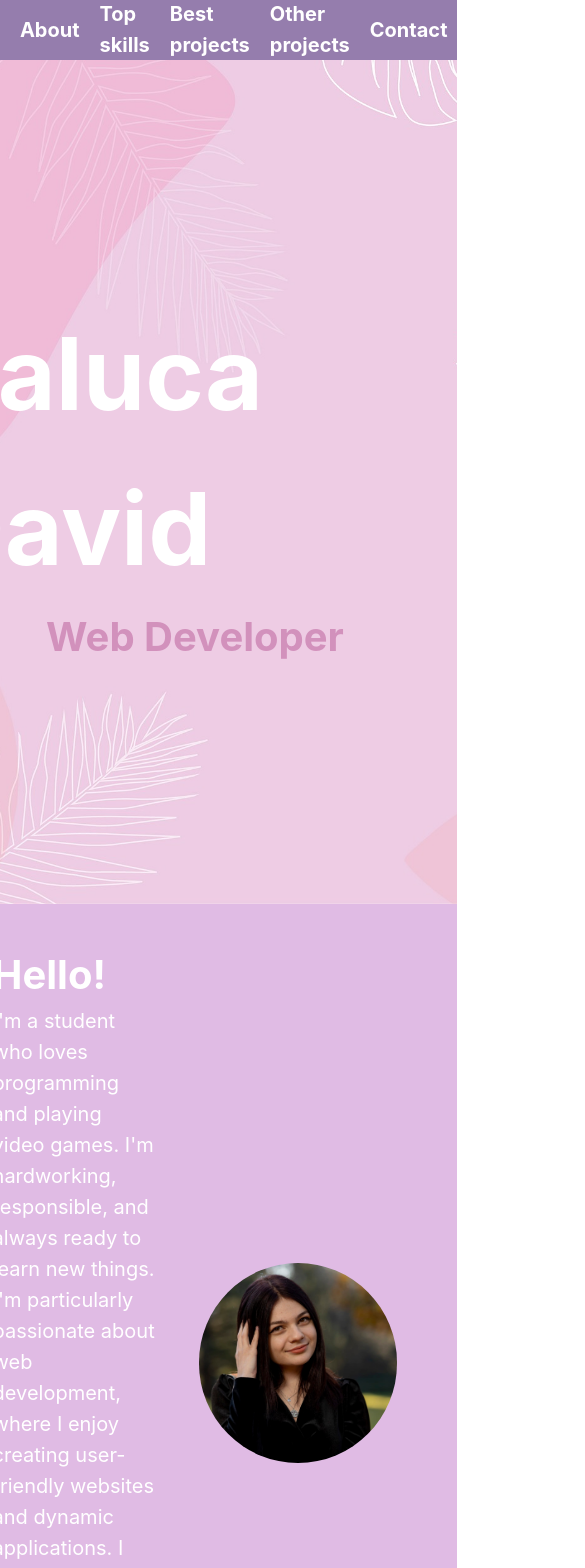
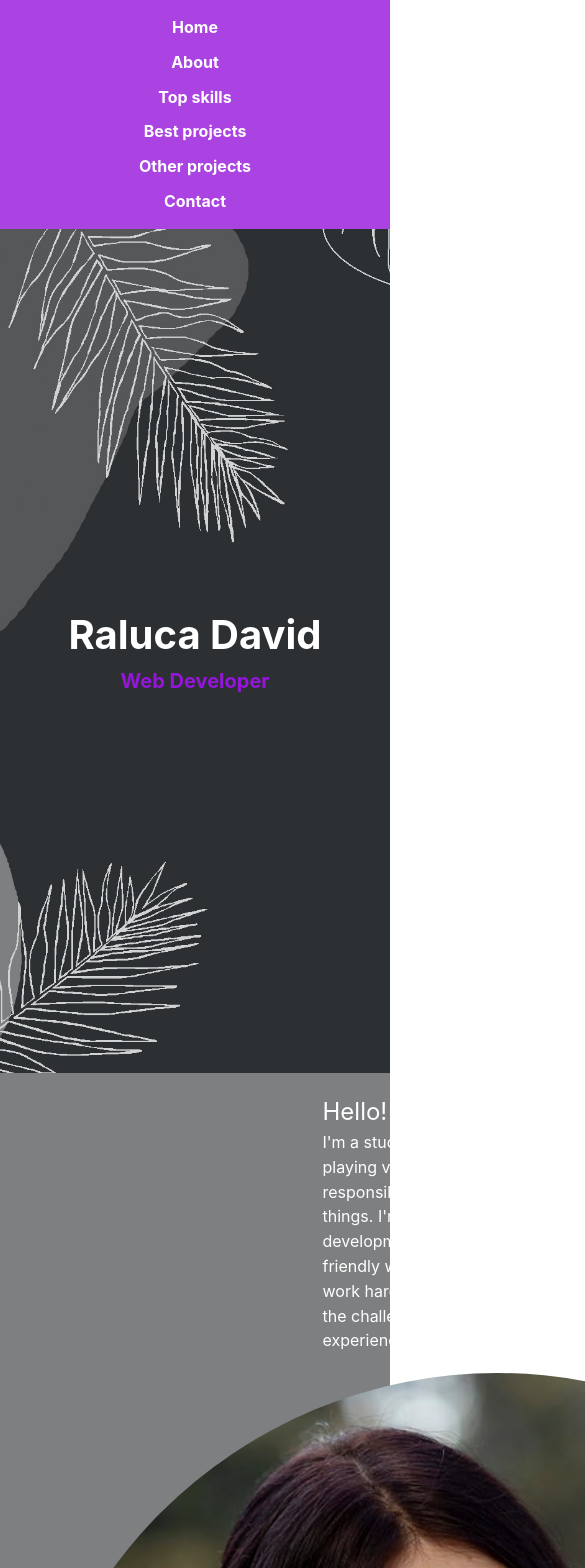
Before and after one commit to RalucaDavid/My-Portfolio, a React (Create React App) app in the folder my-portfolio/: page / in a window 390 px wide. Shown: the top 1568 px of the page, 585 px wide, since content can reach past the window. Built offline with nearby package versions, Linux system fonts and the light colour scheme.

Commit message:
change the color scheme and make some componente mobile responsive

```diff
--- a/my-portfolio/src/App.css
+++ b/my-portfolio/src/App.css
@@ -1,6 +1,4 @@
-
 body {
-    background-color: #f4f4f4;
     font-family: Arial, sans-serif;
     margin: 0;
     display: flex;
--- a/my-portfolio/src/components/about/about.module.css
+++ b/my-portfolio/src/components/about/about.module.css
@@ -1,31 +1,47 @@
-
-.aboutWrapper{
-    background-color: #E0BBE4;
-    padding: 40px 60px 40px 60px;
+.aboutWrapper {
+    background-color: var(--gray-light);
+    padding: 40px 60px;
     width: 100%;
     display: flex;
     align-items: center;
     justify-content: space-between;
     gap: 40px;
+    flex-wrap: nowrap;
 }
 
-.greeting{
-    font-size: 40px !important;
-    color: white !important;
-    font-weight: bold !important;
+.image {
+    border-radius: 50% !important;
+    object-fit: cover !important;
+    flex-shrink: 0;
 }
 
-.aboutMe{
-    color: white !important;
-    font-size: 20px !important;
+.greeting, .aboutMe{
+    color: var(--white) !important;
 }
 
-.info{
-    display: flex;
-    flex-direction: column;
+@media (max-width: 768px) {
+    .aboutWrapper {
+        flex-direction: column;
+        padding: 20px;
+        gap: 20px;
+        flex-wrap: wrap;
+    }
+
+    .greeting {
+        font-size: 50px !important;
+    }
+
+    .aboutMe {
+        font-size: 18px !important;
+    }
 }
 
-.image{
-    border-radius: 50% !important;
-    object-fit: cover !important;
+@media (max-width: 480px) {
+    .greeting {
+        font-size: 24px !important;
+    }
+
+    .aboutMe {
+        font-size: 16px !important;
+    }
 }
--- a/my-portfolio/src/components/best-projects/best-projects.module.css
+++ b/my-portfolio/src/components/best-projects/best-projects.module.css
@@ -1,6 +1,6 @@
 
 .bestProjectsWrapper{
-    background-color: #D291BC;
+    background-color: var(--gray-light);
     padding: 40px 20px 40px 20px;
     display: flex;
     align-items: center;
@@ -9,7 +9,7 @@
 }
 
 .title{
-    color:white !important;
+    color:var(--white) !important;
     font-size: 40px !important;
     font-weight: bold !important;
     margin-bottom: 20px !important;
--- a/my-portfolio/src/components/home/home.module.css
+++ b/my-portfolio/src/components/home/home.module.css
@@ -1,6 +1,5 @@
-
-.homeWrapper{
-    background-image: url('../../assets/background.jpg');
+.homeWrapper {
+    background-image: url('../../assets/background2.jpg');
     background-size: cover;
     background-position: center;
     background-repeat: no-repeat;
@@ -13,14 +12,34 @@
     flex-direction: column;
 }
 
-.name{
-    color: white !important;
+.name {
+    color: var(--white) !important;
     font-size: 100px !important;
     font-weight: bold !important;
 }
 
-.job{
-    color: #D291BC !important;
+.job {
+    color: var(--purple) !important;
     font-size: 40px !important;
     font-weight: bold !important;
 }
+
+@media (max-width: 768px) {
+    .name {
+        font-size: 60px !important;
+    }
+
+    .job {
+        font-size: 30px !important;
+    }
+}
+
+@media (max-width: 480px) {
+    .name {
+        font-size: 40px !important;
+    }
+
+    .job {
+        font-size: 20px !important;
+    }
+}
--- a/my-portfolio/src/components/navigation-bar/navigation-bar.module.css
+++ b/my-portfolio/src/components/navigation-bar/navigation-bar.module.css
@@ -1,6 +1,5 @@
-
-.navBar{
-    background-color: #957DAD;
+.navBar {
+    background-color: var(--purple);
     width: 100%;
     height: 60px;
     display: flex;
@@ -11,10 +10,34 @@
     position: sticky;
     top: 0;
     z-index: 1000;
- }
+    opacity: 0.8;
+}
 
- .text{
-     color: white !important;
-     font-size: 20px !important;
-     font-weight: bold !important;
- }
+.text {
+    color: var(--white) !important;
+    font-size: 20px !important;
+    font-weight: bold !important;
+}
+
+@media (max-width: 768px) {
+    .navBar {
+        flex-direction: column;
+        height: auto;
+        padding: 20px;
+    }
+
+    .text {
+        font-size: 18px !important;
+    }
+}
+
+@media (max-width: 480px) {
+    .navBar {
+        padding: 15px;
+        gap: 10px;
+    }
+
+    .text {
+        font-size: 16px !important;
+    }
+}
--- a/my-portfolio/src/components/top-skills/top-skills.module.css
+++ b/my-portfolio/src/components/top-skills/top-skills.module.css
@@ -5,14 +5,14 @@
     align-items: center;
     justify-content: center;
     gap: 15px;
-    background-color: #FEC8D8;
+    background-color: var(--black-dark);
     padding: 40px 20px 40px 20px;
 }
 
 .title{
     font-size: 40px !important;
     font-weight: bold !important;
-    color: #D291BC !important;
+    color: var(--white) !important;
     margin-bottom: 15px !important;
 }
 
--- a/my-portfolio/src/styles/global.css
+++ b/my-portfolio/src/styles/global.css
@@ -4,4 +4,5 @@
     --gray-medium: #D2D3D3;
     --gray-dark: #555759;
     --black-dark: #2D3032;
+    --white: #FFFFFF;
 }
```
Also changed, not shown: my-portfolio/src/assets/background2.jpg (added).
